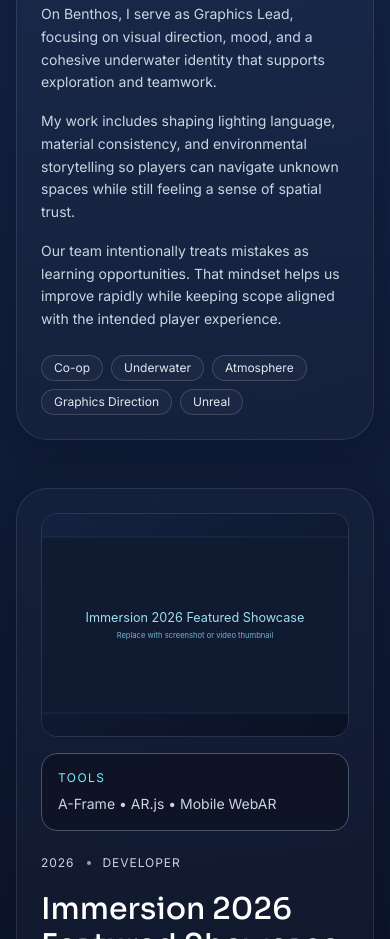
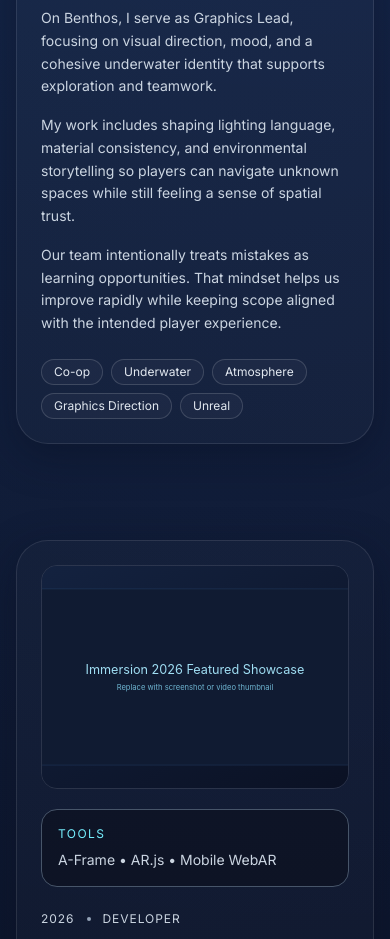
Before and after one commit to CrashPr0/ChrisVelezPortfolio, an Astro site: page /projects in a window 390 px wide. Shown: the part 1061-2000 px from the top of the page. Built offline with nearby package versions, Linux system fonts and the light colour scheme; Astro itself is replaced by a stand-in of ours.

Commit message:
Refactor project section layout and improve spacing for case studies

```diff
--- a/src/pages/projects.astro
+++ b/src/pages/projects.astro
@@ -19,12 +19,12 @@
     />
   </section>
 
-  <section class="container space-y-12 pb-20 md:space-y-14">
+  <section class="container flex flex-col gap-24 pb-24 md:gap-32 md:pb-28 lg:gap-40">
     {
       projects.map((project) => (
         <article id={project.slug} class="case-study reveal">
           <div class="case-grid">
-            <div class="space-y-4">
+            <div class="space-y-5 md:space-y-6">
               <img src={withBase(project.mediaPath)} alt={project.mediaAlt} class="case-image" loading="lazy" />
               <div class="rounded-2xl border border-white/12 bg-surface-800/70 p-4">
                 <p class="text-xs uppercase tracking-[0.12em] text-accent-300">Tools</p>
```
